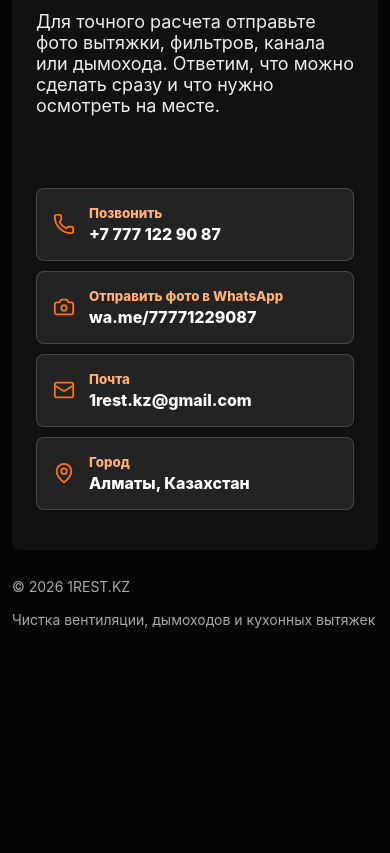
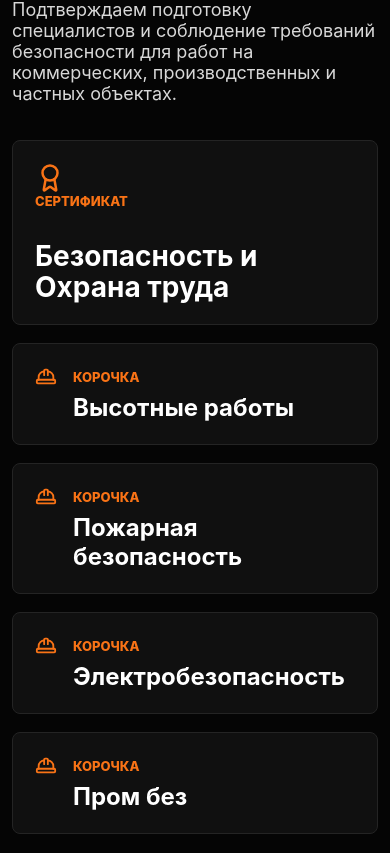
Before and after one commit to sealgairbakha/1rest.kz, a React (Vite) app: page / in a window 390 px wide. Shown: the part 6631-7484 px from the top of the page. Before the commit the page ends 7295 px from the top, so only its background shows below. Built offline with nearby package versions, Linux system fonts and the light colour scheme.

Commit message:
Add company certificates section

```diff
--- a/src/App.css
+++ b/src/App.css
@@ -513,6 +513,83 @@ h3 {
   margin: 44px 0 0;
 }
 
+.certificates-section {
+  border-top: 1px solid var(--line);
+}
+
+.certificates-grid {
+  display: grid;
+  grid-template-columns: minmax(300px, 0.86fr) minmax(0, 1.14fr);
+  gap: 18px;
+  align-items: stretch;
+}
+
+.cert-card,
+.credential-card {
+  border: 1px solid var(--line);
+  border-radius: 8px;
+  background: var(--surface);
+}
+
+.cert-card {
+  display: flex;
+  min-height: 290px;
+  flex-direction: column;
+  justify-content: space-between;
+  padding: 30px;
+}
+
+.cert-card svg,
+.credential-card svg {
+  color: var(--accent);
+  flex: none;
+}
+
+.cert-card span,
+.credential-card span {
+  color: var(--accent);
+  font-size: 13px;
+  font-weight: 850;
+  text-transform: uppercase;
+}
+
+.cert-card h3 {
+  max-width: 420px;
+  margin: 38px 0 0;
+  font-size: 34px;
+  line-height: 1.08;
+}
+
+.credentials-list {
+  display: grid;
+  grid-template-columns: repeat(2, 1fr);
+  gap: 18px;
+}
+
+.credential-card {
+  display: flex;
+  gap: 16px;
+  align-items: flex-start;
+  min-height: 136px;
+  padding: 24px;
+  transition:
+    transform 220ms ease,
+    box-shadow 220ms ease,
+    border-color 220ms ease;
+}
+
+.cert-card:hover,
+.credential-card:hover {
+  transform: translateY(-5px);
+  border-color: rgba(249, 115, 22, 0.38);
+  box-shadow: 0 18px 48px rgba(11, 11, 11, 0.08);
+}
+
+.credential-card h3 {
+  margin: 8px 0 0;
+  font-size: 24px;
+}
+
 .cta-section {
   display: grid;
   grid-template-columns: minmax(0, 1fr) minmax(420px, 0.85fr);
@@ -710,6 +787,7 @@ h3 {
   .hero-section,
   .split-section,
   .evidence-section,
+  .certificates-grid,
   .cta-section {
     grid-template-columns: 1fr;
   }
@@ -725,6 +803,7 @@ h3 {
 
   .trust-strip,
   .service-grid,
+  .credentials-list,
   .timeline {
     grid-template-columns: repeat(2, 1fr);
   }
@@ -794,6 +873,7 @@ h3 {
 
   .trust-strip,
   .service-grid,
+  .credentials-list,
   .timeline {
     grid-template-columns: 1fr;
   }
@@ -814,9 +894,16 @@ h3 {
 
   .service-card,
   .object-list article,
+  .cert-card,
+  .credential-card,
   .timeline article {
     min-height: auto;
     padding: 22px;
+  }
+
+  .cert-card h3 {
+    margin-top: 32px;
+    font-size: 28px;
   }
 
   .timeline h3 {
--- a/src/App.tsx
+++ b/src/App.tsx
@@ -1,5 +1,6 @@
 import {
   ArrowRight,
+  Award,
   BadgeCheck,
   Building2,
   Camera,
@@ -8,6 +9,7 @@ import {
   Clock3,
   FlaskConical,
   Flame,
+  HardHat,
   Mail,
   MapPin,
   Menu,
@@ -100,6 +102,13 @@ const workflow = [
   'Сборка, проверка тяги, фотоотчет и предоставление документации',
 ]
 
+const credentials = [
+  'Высотные работы',
+  'Пожарная безопасность',
+  'Электробезопасность',
+  'Пром без',
+]
+
 function App() {
   const [menuOpen, setMenuOpen] = useState(false)
   const [theme, setTheme] = useState<'dark' | 'light'>(() => {
@@ -119,7 +128,7 @@ function App() {
 
   useEffect(() => {
     const animatedItems = document.querySelectorAll(
-      '.section-heading, .service-card, .split-section > div, .object-list article, .evidence-media, .evidence-copy, .timeline article, .cta-section > div',
+      '.section-heading, .service-card, .split-section > div, .object-list article, .evidence-media, .evidence-copy, .timeline article, .cert-card, .credential-card, .cta-section > div',
     )
 
     animatedItems.forEach((item) => item.classList.add('reveal'))
@@ -344,6 +353,37 @@ function App() {
           </div>
         </section>
 
+        <section className="section certificates-section" id="certificates">
+          <div className="section-heading">
+            <p className="eyebrow">Документы</p>
+            <h2>Сертификаты и удостоверения компании</h2>
+            <p>
+              Подтверждаем подготовку специалистов и соблюдение требований безопасности
+              для работ на коммерческих, производственных и частных объектах.
+            </p>
+          </div>
+
+          <div className="certificates-grid">
+            <article className="cert-card">
+              <Award size={30} />
+              <span>Сертификат</span>
+              <h3>Безопасность и Охрана труда</h3>
+            </article>
+
+            <div className="credentials-list" aria-label="Удостоверения компании">
+              {credentials.map((item) => (
+                <article className="credential-card" key={item}>
+                  <HardHat size={22} />
+                  <div>
+                    <span>Корочка</span>
+                    <h3>{item}</h3>
+                  </div>
+                </article>
+              ))}
+            </div>
+          </div>
+        </section>
+
         <section className="cta-section" id="contacts">
           <div>
             <p className="eyebrow">Заявка</p>
```
